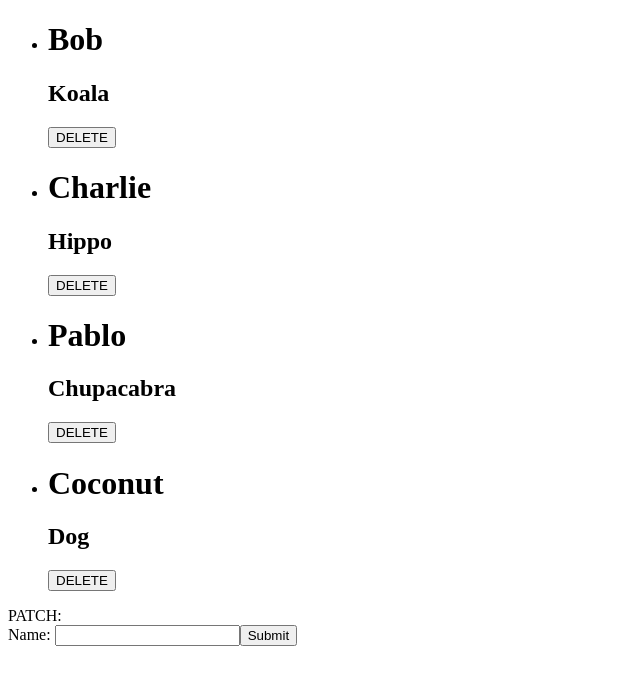
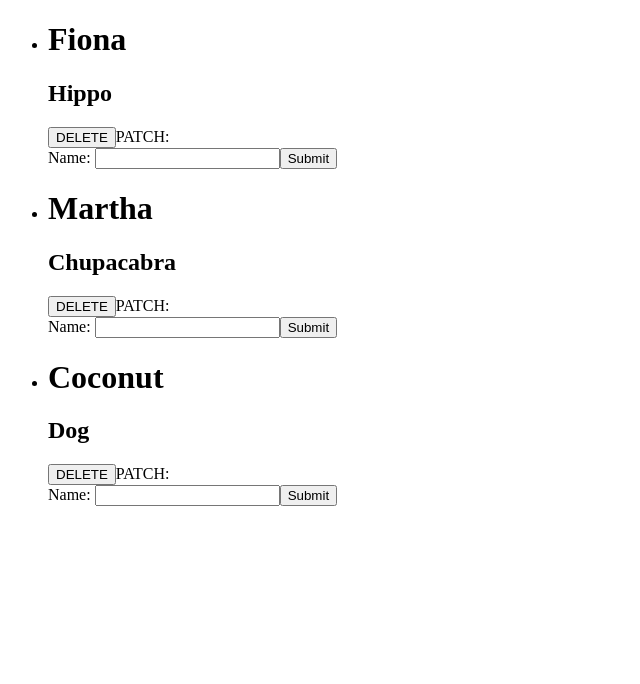
Before and after one commit to a-JAVA-chip-frappuccino/Phase-2-React-Router, a React (Create React App) app: page / in a window 1280 px wide. Shown: the top 684 px of the page, without its empty margins (0-640 px from the left). Built offline with nearby package versions, Linux system fonts and the light colour scheme; data requests are answered from the project's data file.

Commit message:
set up basic patch/delete final

```diff
--- a/db.json
+++ b/db.json
@@ -1,18 +1,13 @@
 {
   "animals": [
     {
-        "id": 1,
-        "species": "Koala",
-        "name": "Bob"
-      },
-      {
       "id": 2,
       "species": "Hippo",
-        "name": "Charlie"
+      "name": "Fiona"
     },
     {
       "species": "Chupacabra",
-        "name": "Pablo",
+      "name": "Martha",
       "id": 3
     },
     {
--- a/src/components/EachPD.js
+++ b/src/components/EachPD.js
@@ -1,12 +1,17 @@
 import React from "react";
 
-function EachPD( { id, species, name, newName } ) {
+function EachPD( { id, species, name, handleDelete, handlePatch } ) {
 
     return (
             <li>
                 <h1>{name}</h1>
                 <h2>{species}</h2>
                 <button>DELETE</button>
+                PATCH:
+                <form>
+                    Name: <input type = 'text' name = 'name' />
+                    <input type = 'submit' value = 'Submit' />
+                </form>
             </li>
     );
 }
--- a/src/components/PD_FETCH.js
+++ b/src/components/PD_FETCH.js
@@ -3,7 +3,11 @@ import EachPD from "./EachPD";
 
 function PD_FETCH( { animals, setAnimals } ) {
 
-    const [newName, setNewName] = useState("")
+    function handleDelete() {
+        }
+
+        function handlePatch() {
+        }
 
     const mappedAnimals = animals.map((animal) => (
         <EachPD
@@ -11,26 +15,16 @@ function PD_FETCH( { animals, setAnimals } ) {
             id = {animal.id}
             species = {animal.species}
             name = {animal.name}
-            newName = {newName}
+            handlePatch = {handlePatch}
+            handleDelete = {handleDelete}
         />
     ))
-
-    function handlePatch(e) {
-        e.preventDefault();
-        setNewName(e.target.name.value);
-    }
 
     return (
         <>
             <ul>
                 {mappedAnimals}
             </ul>
-
-            PATCH:
-            <form onSubmit = {handlePatch} >
-                Name: <input type = 'text' name = 'name' />
-                <input type = 'submit' value = 'Submit' />
-            </form>
         </>
     );
 }
```
Lines whose indentation alone changed are shown as unchanged.
